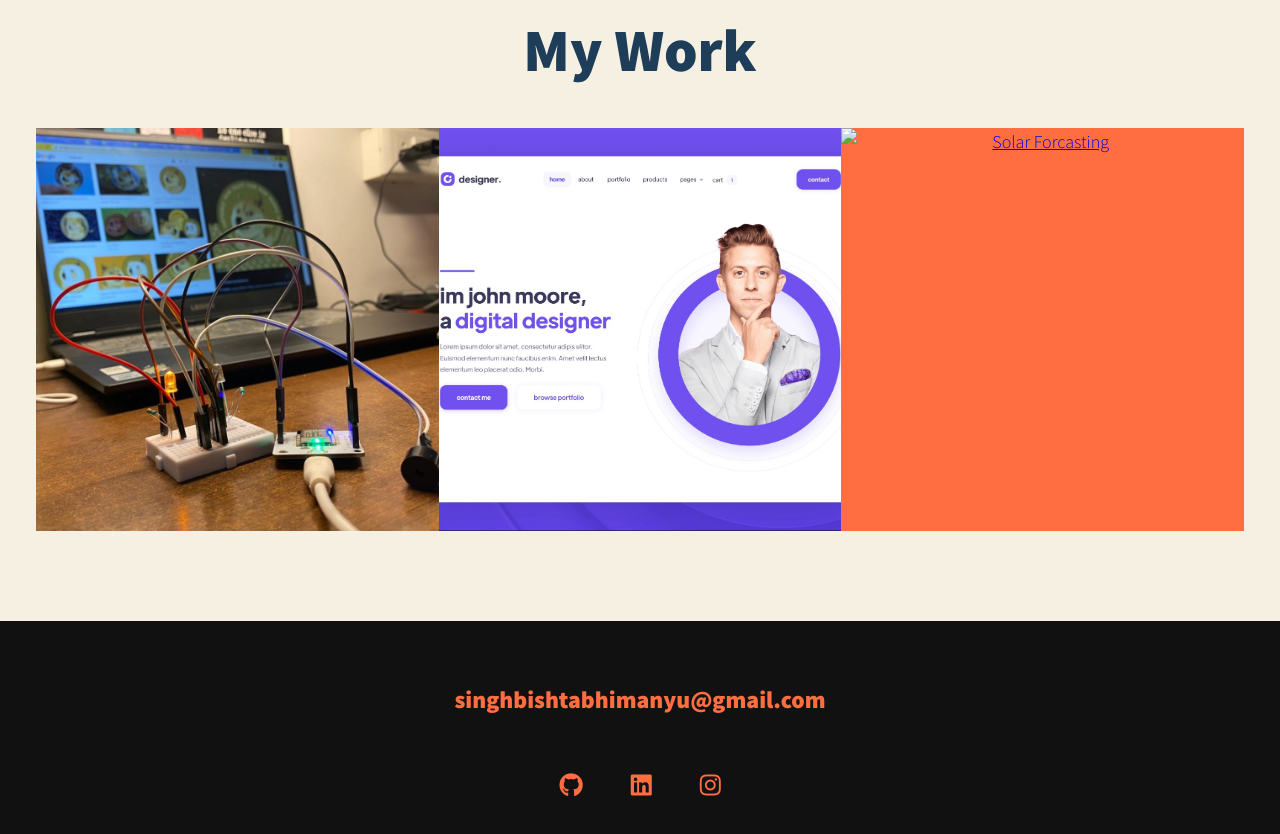
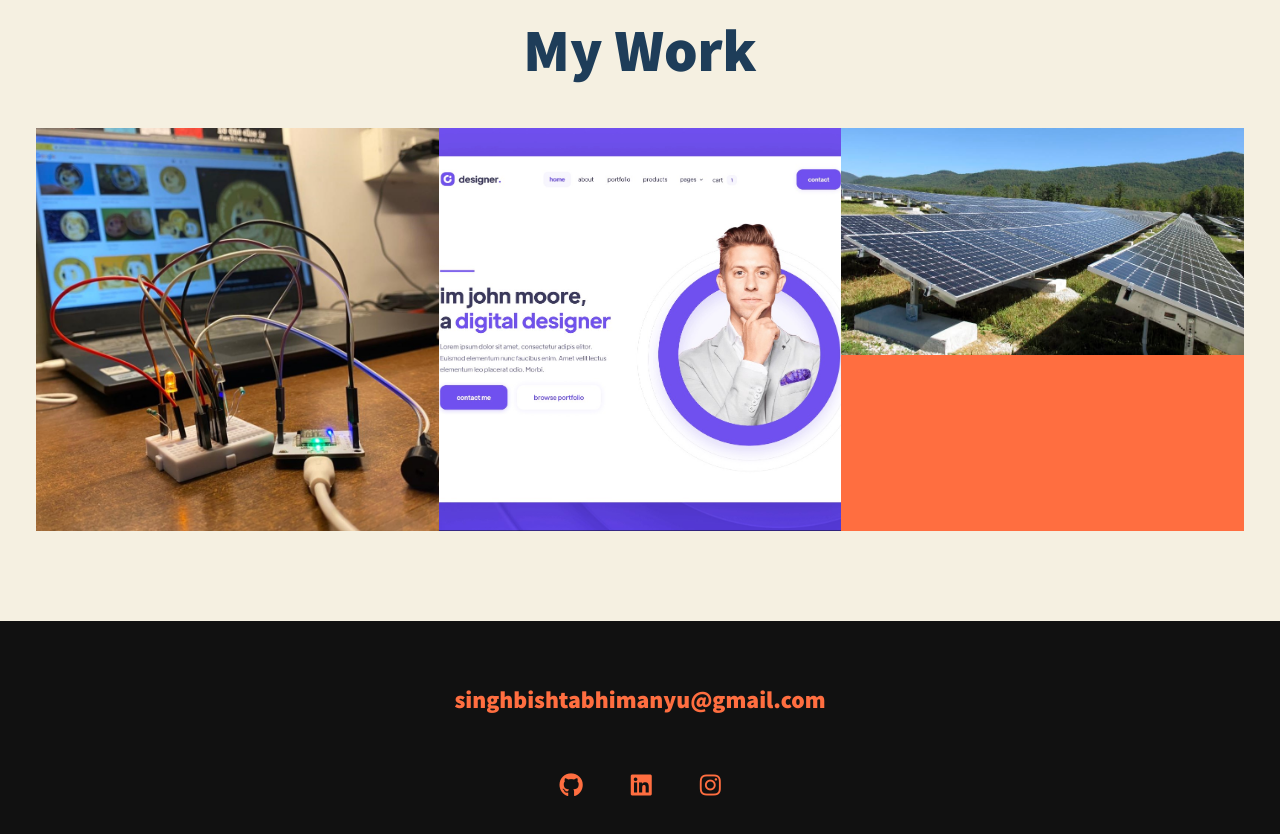
Before and after one commit to abhimanyu741/abhimanyu741.github.io, a plain HTML site: page index.html in a window 1280 px wide. Shown: the part 2580-3414 px from the top of the page. Drawn offline with nearby package versions, Linux system fonts and the light colour scheme.

Commit message:
update july 2022

```diff
--- a/index.html
+++ b/index.html
@@ -132,7 +132,7 @@
                 </a>
                 <!-- Portfolio item 03 -->
                 <a href="projct3.html" class="portfolio__item">
-                    <img src="img/project3.jpg" alt="Solar Forcasting" class="portfolio__img">
+                    <img src="img/projct3.jpg" alt="Solar Forcasting" class="portfolio__img">
                 </a>
             </div>
         </section>
```
